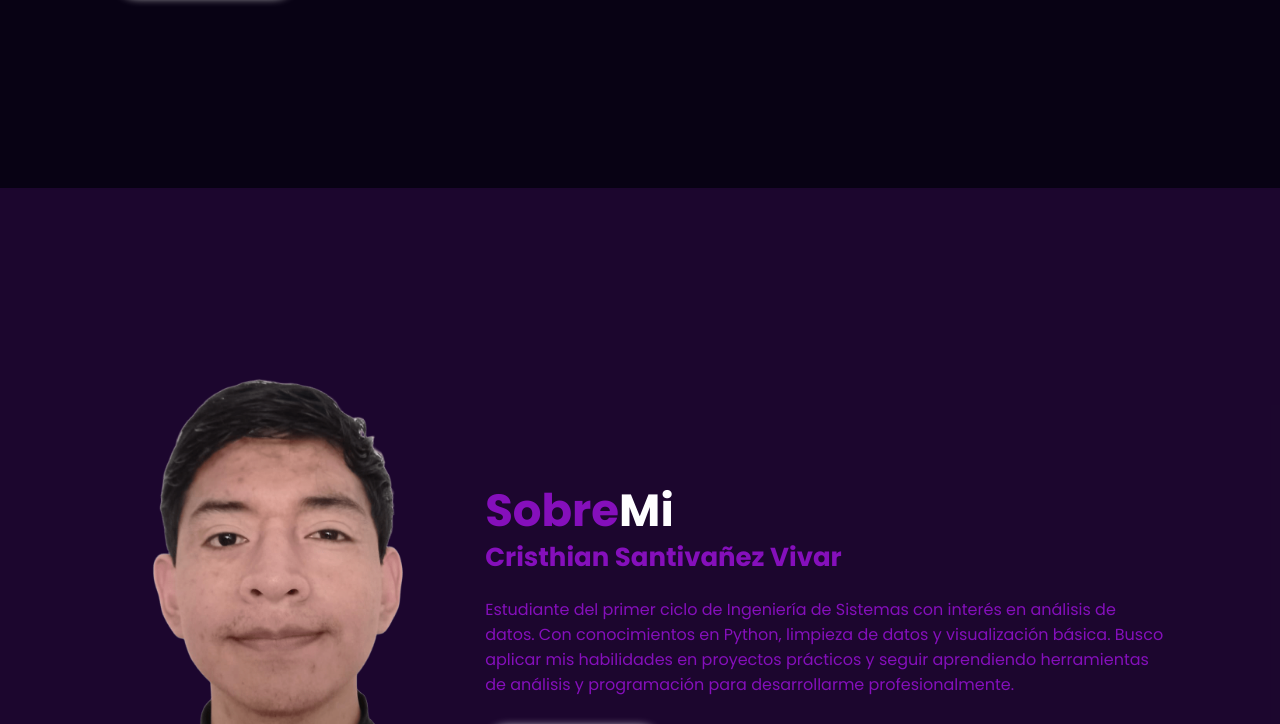
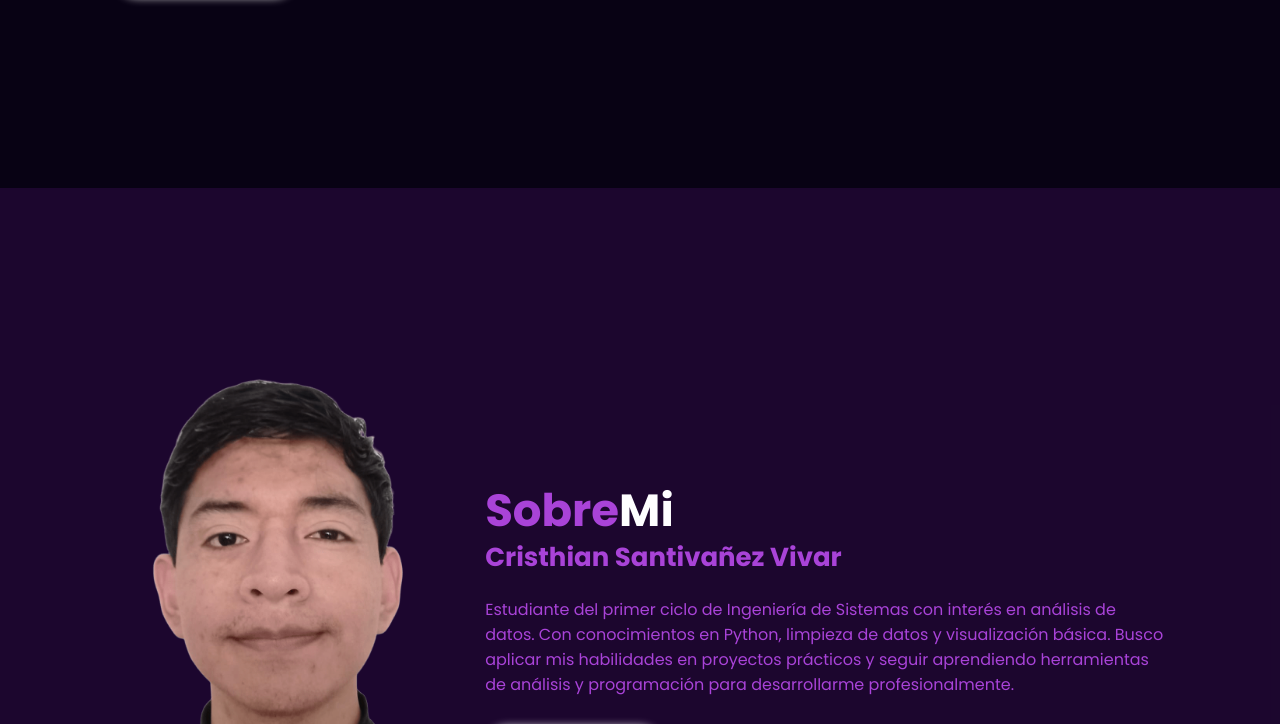
Before and after one commit to CristhianS98/Portafolio_Cristhian, a plain HTML site: page index.html in a window 1280 px wide. Shown: the part 612-1336 px from the top of the page. Drawn offline with nearby package versions, Linux system fonts and the light colour scheme.

Commit message:
Actualizar

```diff
--- a/style.css
+++ b/style.css
@@ -15,7 +15,7 @@
  :root {
     --bg-color:#080214;
     --second-bg-color:hwb(278 7% 57% / 0.294);
-    --text-color:#850fbb;
+    --text-color:#a943d8;
     --main-color:rgb(254, 254, 255);
  }
 
```
